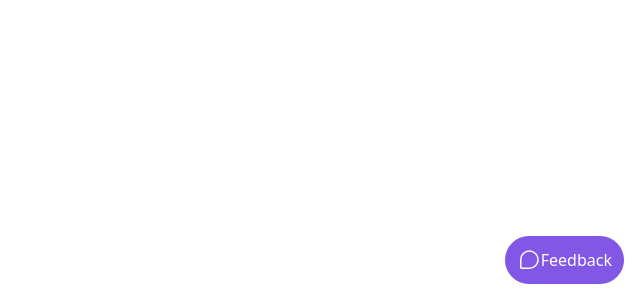
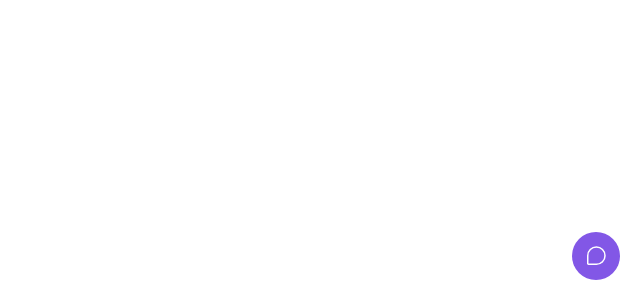
Before and after one commit to ReinaldoARamos/Feedback_App_React, a React (Vite) app in the folder web/: page / in a window 1280 px wide. Shown: the part 500-800 px from the top of the page, without its empty margins (640-1280 px from the left). Built offline with nearby package versions, Linux system fonts and the light colour scheme.

Commit message:
Criando o estilo e a animação do botão e dando uma pequena docunmentada de leve

```diff
--- a/web/src/components/widget.tsx
+++ b/web/src/components/widget.tsx
@@ -2,11 +2,15 @@ import {ChatTeardrop} from  'phosphor-react';
 
 export function Widget () {
     return (
-        <div className='absolute bottom-4 right-4'>
-            <button className='bg-brand-500 rounded-full px-3 h-12 text-white flex items-center'>
+        <div className='absolute bottom-5 right-5'>
+            <button className='bg-brand-500 rounded-full px-3 h-12 text-white flex items-center group'>
                 <ChatTeardrop className='w-6 h-6'/>
 
-                <span>Feedback</span>
+        <span className='max-w-0 overflow-hidden group-hover:max-w-xs transition-all duration-500 ease-linear'>
+        <span className='pl-2'></span>
+        Feedback
+        </span>
+
         </button>
         </div>
 
```
